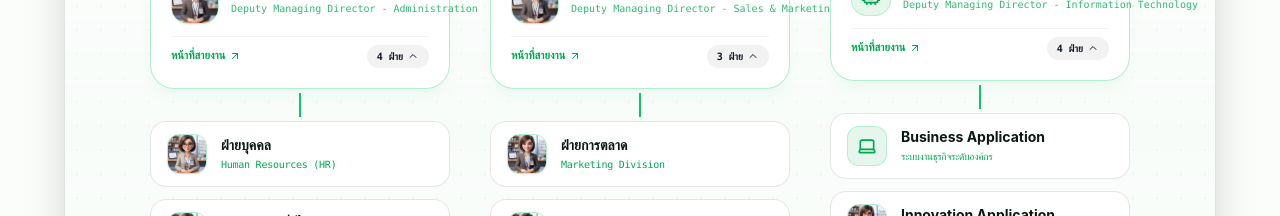
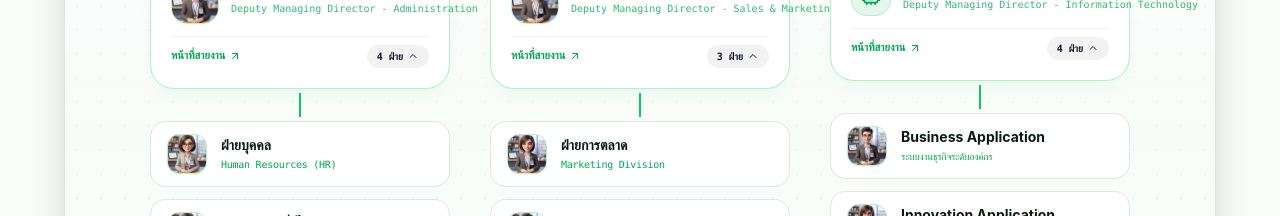
Before and after one commit to rawin2680/newigenco1, a Nuxt app in the folder frontend/: page /about/organization in a window 1280 px wide. Shown: the part 820-1036 px from the top of the page. Built offline with nearby package versions, Linux system fonts and the light colour scheme; a web font is replaced by a local one.

Commit message:
feat(org): add Business Application 3D avatar character

```diff
--- a/frontend/pages/about/organization.vue
+++ b/frontend/pages/about/organization.vue
@@ -216,6 +216,7 @@ const divisions = ref<DivisionNode[]>([
         name: 'Business Application',
         en: 'ระบบงานธุรกิจระดับองค์กร',
         icon: Laptop,
+        image: '/images/about/business-application-avatar.jpg',
         desc: 'วิจัยและพัฒนา Web Application สำเร็จรูปแบรนด์ IGENCO',
         responsibilities: [
           'ออกแบบและพัฒนาซอฟต์แวร์ e-Office และ ERP เฉพาะองค์กร',
```
Also changed, not shown: frontend/public/images/about/business-application-avatar.jpg (added).
